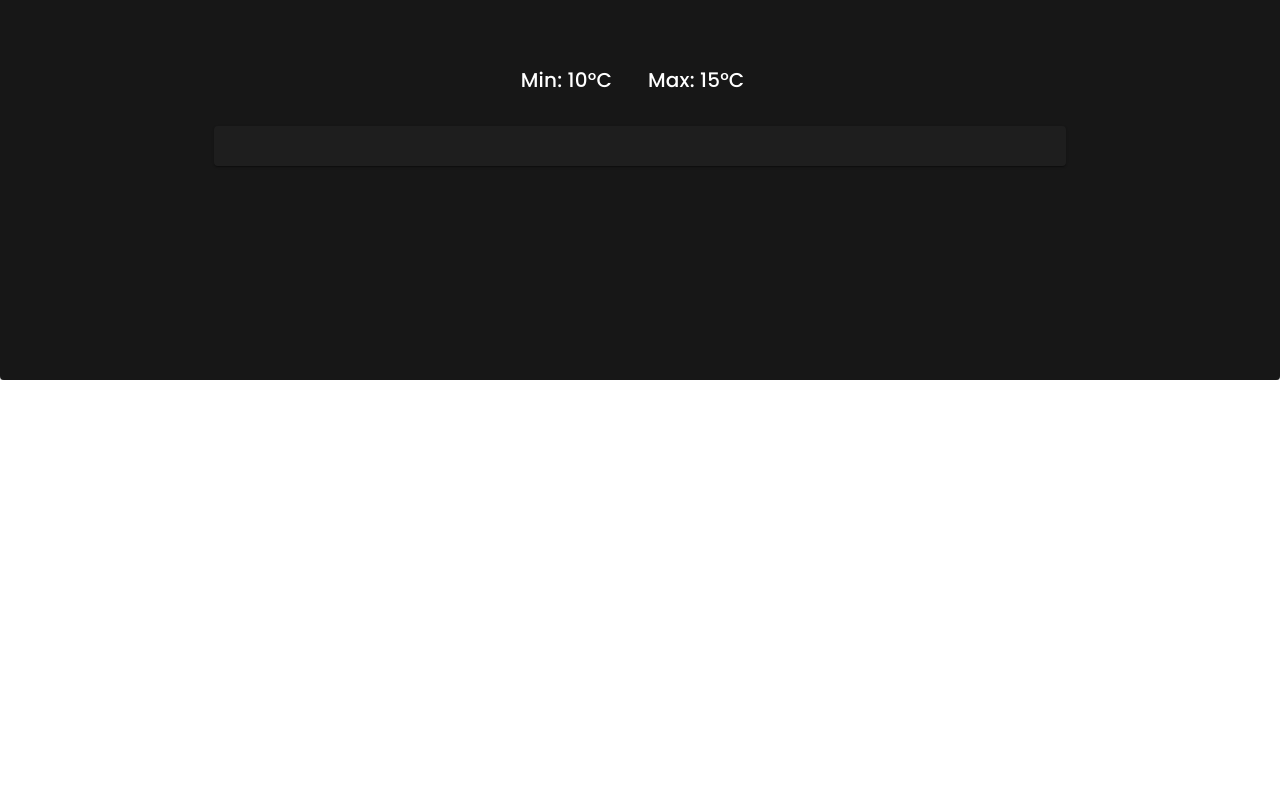
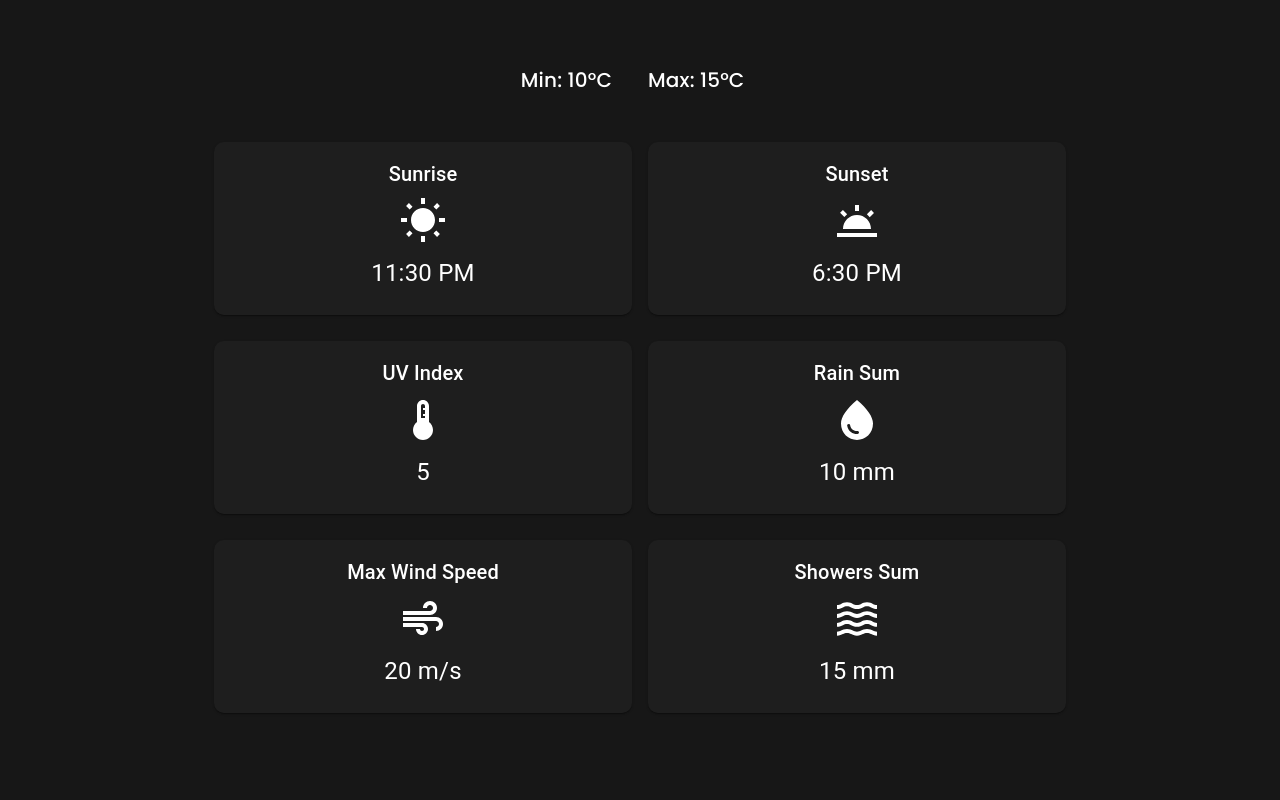
Before and after one commit to sdutka22/weather-forecast, a React (Create React App) app: page / in a window 1280 px wide. Shown: the part 420-1220 px from the top of the page. Before the commit the page ends 800 px from the top, so only its background shows below. Built offline with nearby package versions, Linux system fonts and the light colour scheme; a web font is replaced by a local one.

Commit message:
Added daily weather cards

```diff
--- a/src/components/HomePage.jsx
+++ b/src/components/HomePage.jsx
@@ -1,14 +1,20 @@
 import React from 'react';
 import Navbar from './Navbar';
-import { Container, Typography, Paper, Grid } from '@mui/material';
+import { Container, Typography, Paper, Grid, Card, CardContent, Box } from '@mui/material';
+import WbSunnyIcon from '@mui/icons-material/WbSunny';
+import WavesIcon from '@mui/icons-material/Waves';
+import WbTwilightIcon from '@mui/icons-material/WbTwilight';
+import AirIcon from '@mui/icons-material/Air';
+import WaterDropIcon from '@mui/icons-material/WaterDrop';
+import ThermostatIcon from '@mui/icons-material/Thermostat';
 
 const HomePage = () => {
-  const cityName = 'Krakow'; // Zmień na odpowiednie dane
-  const countryName = 'Poland'; // Zmień na odpowiednie dane
+  const cityName = 'Krakow';
+  const countryName = 'Poland';
   const currentDate = new Date();
   const currentTemperature = 11;
   const minTemperature = 10;
-  const maxTemperature = 15; // Zmień na odpowiednie dane
+  const maxTemperature = 15;
 
   const formattedDate = new Intl.DateTimeFormat('en-US', {
     weekday: 'long',
@@ -21,7 +27,7 @@ const HomePage = () => {
   }).format(currentDate);
 
   return (
-    <Paper sx={{ minHeight: '100vh', backgroundColor: '#171717' }}>
+    <Paper sx={{ minHeight: '200vh', backgroundColor: '#171717' }}>
       <Navbar />
       <Container maxWidth="md" sx={{ marginTop: '50px', textAlign: 'center' }}>
         <Typography variant="h2" sx={{ color: '#fff', marginBottom: '10px', fontFamily: 'Poppins, sans-serif' }}>
@@ -47,8 +53,98 @@ const HomePage = () => {
               </Typography>
             </Grid>
         </Grid>
-        <Paper  sx={{ padding: '20px', backgroundColor: '#1e1e1e' }}>
-        </Paper>
+        <Grid container spacing={2} sx={{ marginTop: '20px'}}>
+            <Grid item xs={12} md={6}>
+              <Card sx={{ backgroundColor: '#1e1e1e', marginBottom: '10px', borderRadius: '10px' }}>
+                <CardContent>
+                  <Box sx={{ display: 'flex', flexDirection: 'column', alignItems: 'center' }}>
+                    <Typography variant="h6" gutterBottom sx={{ color: '#fff' }}>
+                      Sunrise
+                    </Typography>
+                    <WbSunnyIcon sx={{ fontSize: 48, color: '#fff', marginBottom: '10px' }} />
+                  </Box>
+                  <Typography variant="body1" sx={{ textAlign: 'center', color: '#fff', fontSize: '24px' }}>
+                    11:30 PM
+                  </Typography>
+                </CardContent>
+              </Card>
+            </Grid>
+            <Grid item xs={12} md={6}>
+              <Card sx={{ backgroundColor: '#1e1e1e', marginBottom: '10px', borderRadius: '10px' }}>
+                <CardContent>
+                  <Box sx={{ display: 'flex', flexDirection: 'column', alignItems: 'center' }}>
+                    <Typography variant="h6" gutterBottom sx={{ color: '#fff' }}>
+                      Sunset
+                    </Typography>
+                    <WbTwilightIcon sx={{ fontSize: 48, color: '#fff', marginBottom: '10px' }} />
+                  </Box>
+                  <Typography variant="body1" sx={{ textAlign: 'center', color: '#fff', fontSize: '24px' }}>
+                    6:30 PM
+                  </Typography>
+                </CardContent>
+              </Card>
+            </Grid>
+            <Grid item xs={12} md={6}>
+              <Card sx={{ backgroundColor: '#1e1e1e', marginBottom: '10px', borderRadius: '10px' }}>
+                <CardContent>
+                  <Box sx={{ display: 'flex', flexDirection: 'column', alignItems: 'center' }}>
+                    <Typography variant="h6" gutterBottom sx={{ color: '#fff' }}>
+                        UV Index
+                    </Typography>
+                    <ThermostatIcon sx={{ fontSize: 48, color: '#fff', marginBottom: '10px' }} />
+                  </Box>
+                  <Typography variant="body1" sx={{ textAlign: 'center', color: '#fff', fontSize: '24px' }}>
+                    5
+                  </Typography>
+                </CardContent>
+              </Card>
+            </Grid>
+            <Grid item xs={12} md={6}>
+              <Card sx={{ backgroundColor: '#1e1e1e', marginBottom: '10px', borderRadius: '10px' }}>
+                <CardContent>
+                  <Box sx={{ display: 'flex', flexDirection: 'column', alignItems: 'center' }}>
+                    <Typography variant="h6" gutterBottom sx={{ color: '#fff' }}>
+                        Rain Sum
+                    </Typography>
+                    <WaterDropIcon sx={{ fontSize: 48, color: '#fff', marginBottom: '10px' }} />
+                  </Box>
+                  <Typography variant="body1" sx={{ textAlign: 'center', color: '#fff', fontSize: '24px' }}>
+                    10 mm
+                  </Typography>
+                </CardContent>
+              </Card>
+            </Grid>
+            <Grid item xs={12} md={6}>
+              <Card sx={{ backgroundColor: '#1e1e1e', marginBottom: '10px', borderRadius: '10px' }}>
+                <CardContent>
+                  <Box sx={{ display: 'flex', flexDirection: 'column', alignItems: 'center' }}>
+                    <Typography variant="h6" gutterBottom sx={{ color: '#fff' }}>
+                        Max Wind Speed
+                    </Typography>
+                    <AirIcon sx={{ fontSize: 48, color: '#fff', marginBottom: '10px' }} />
+                  </Box>
+                  <Typography variant="body1" sx={{ textAlign: 'center', color: '#fff', fontSize: '24px' }}>
+                    20 m/s
+                  </Typography>
+                </CardContent>
+              </Card>
+            </Grid>
+            <Grid item xs={12} md={6}>
+              <Card sx={{ backgroundColor: '#1e1e1e', marginBottom: '10px', borderRadius: '10px' }}>
+                <CardContent>
+                  <Box sx={{ display: 'flex', flexDirection: 'column', alignItems: 'center' }}>
+                    <Typography variant="h6" gutterBottom sx={{ color: '#fff' }}>
+                        Showers Sum
+                    </Typography>
+                    <WavesIcon sx={{ fontSize: 48, color: '#fff', marginBottom: '10px' }} />
+                  </Box>
+                  <Typography variant="body1" sx={{ textAlign: 'center', color: '#fff', fontSize: '24px' }}>
+                    15 mm
+                  </Typography>
+                </CardContent>
+              </Card>
+            </Grid>
+          </Grid>
       </Container>
     </Paper>
   );
```
